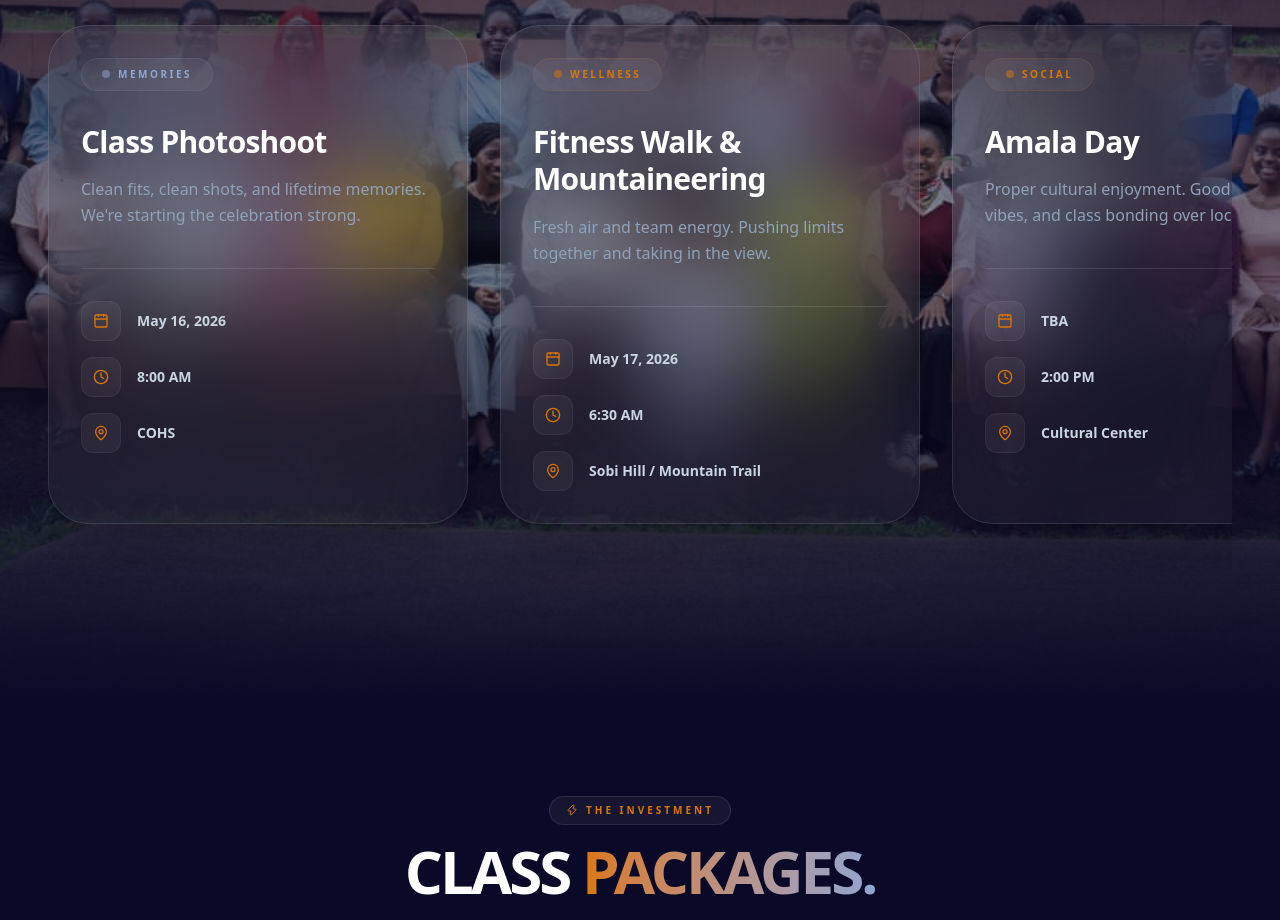
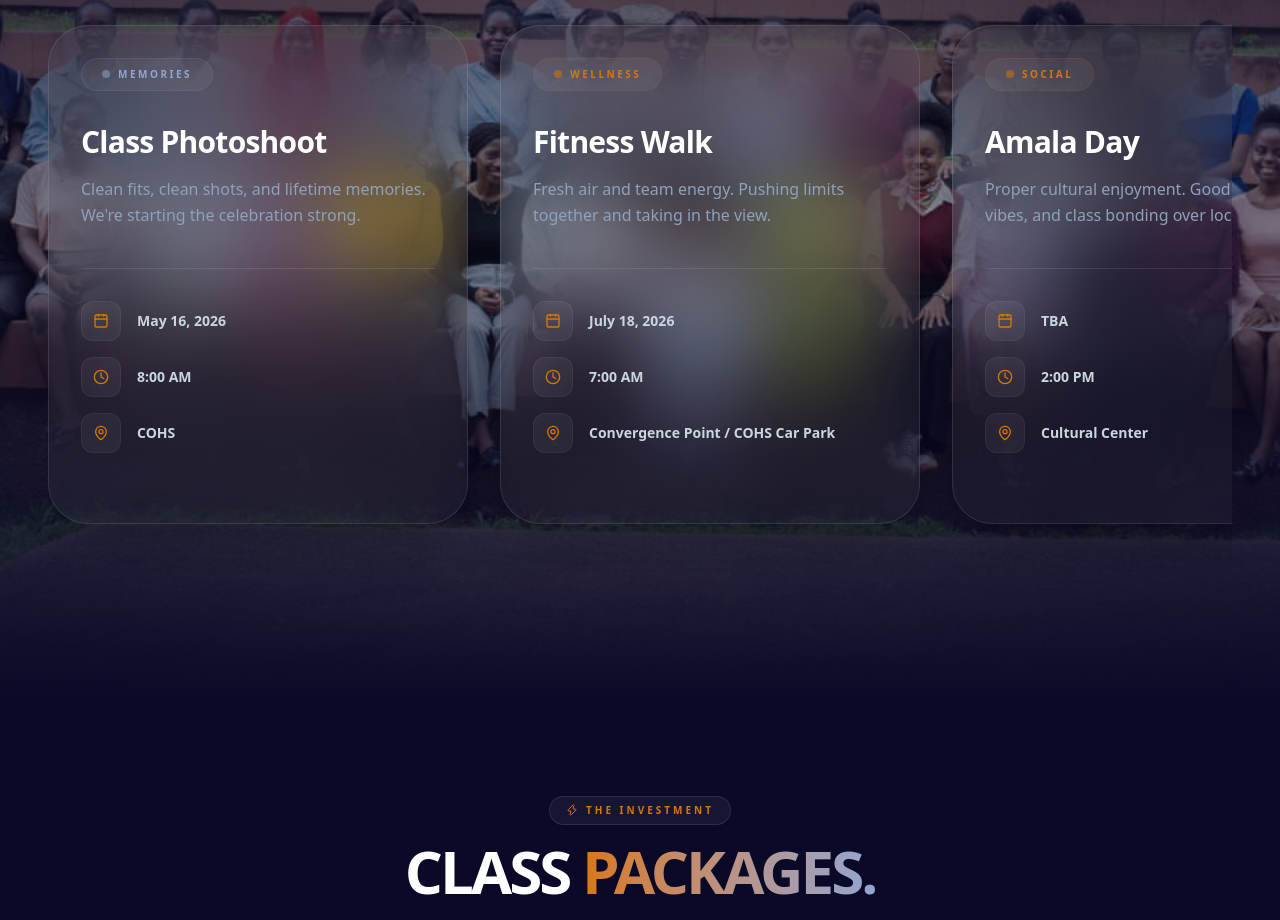
Before and after one commit to Hilosthone/genie-clinicus, a Next.js app: page / in a window 1280 px wide. Shown: the part 1960-2880 px from the top of the page. Built offline with nearby package versions, Linux system fonts and the light colour scheme.

Commit message:
feat: fitness walk updated

```diff
--- a/app/layout.tsx
+++ b/app/layout.tsx
@@ -1,13 +1,128 @@
+// // src/app/layout.tsx
+// import type { Metadata, Viewport } from 'next'
+// import { Inter, Montserrat } from 'next/font/google'
+// import './globals.css'
+// import GClogo from '@/src/components/home/images/GClogo.jpeg'
+
+// const inter = Inter({
+//   subsets: ['latin'],
+//   variable: '--font-inter',
+//   display: 'swap', // Smoother font loading
+// })
+
+// const montserrat = Montserrat({
+//   subsets: ['latin'],
+//   variable: '--font-montserrat',
+//   weight: ['700', '800', '900'],
+//   display: 'swap',
+// })
+
+// export const viewport: Viewport = {
+//   themeColor: '#0A0927', // Set this to your background color for seamless status bars
+//   width: 'device-width',
+//   initialScale: 1,
+//   maximumScale: 1, // Prevents accidental zoom on mobile inputs
+// }
+
+// export const metadata: Metadata = {
+//   title: {
+//     default: 'Genie Clinicus | OAU Med-Rehab FYB 2025',
+//     template: '%s | Genie Clinicus',
+//   },
+//   description:
+//     'The official milestone platform for the Genie Clinicus Final Year Class, Dept. of Medical Rehabilitation, Obafemi Awolowo University. Celebrating medical excellence.',
+//   keywords: [
+//     'Genie Clinicus',
+//     'Medical Rehabilitation',
+//     'FYB 2025',
+//     'OAU',
+//     'Obafemi Awolowo University',
+//     'Physiotherapy',
+//     'Occupational Therapy',
+//     'Graduation',
+//   ],
+//   authors: [{ name: 'Genie Clinicus Committee' }],
+//   creator: 'Genie Clinicus Committee',
+//   publisher: 'Obafemi Awolowo University',
+//   metadataBase: new URL('https://tinyurl.com/genie-clinicus-fyb'),
+
+//   openGraph: {
+//     title: 'Genie Clinicus | The Grand Milestone',
+//     description:
+//       'Celebrating the legacy and the journey of our final year in Medical Rehabilitation at OAU.',
+//     url: 'https://tinyurl.com/genie-clinicus-fyb',
+//     siteName: 'Genie Clinicus',
+//     images: [
+//       {
+//         url: GClogo.src,
+//         width: 1200, // Standard OG size
+//         height: 630,
+//         alt: 'Genie Clinicus Official Logo',
+//       },
+//     ],
+//     locale: 'en_US',
+//     type: 'website',
+//   },
+
+//   twitter: {
+//     card: 'summary_large_image',
+//     title: 'Genie Clinicus | FYB 2025',
+//     description: 'Celebrating the Grand Milestone of our Medical Journey.',
+//     images: [GClogo.src],
+//   },
+
+//   icons: {
+//     icon: [
+//       { url: GClogo.src },
+//       { url: GClogo.src, sizes: '32x32', type: 'image/jpeg' },
+//     ],
+//     shortcut: GClogo.src,
+//     apple: [{ url: GClogo.src, sizes: '180x180', type: 'image/jpeg' }],
+//   },
+
+//   // Optional: Add this if you create a manifest.json in /public
+//   // manifest: '/manifest.json',
+// }
+
+// export default function RootLayout({
+//   children,
+// }: {
+//   children: React.ReactNode
+// }) {
+//   return (
+//     <html lang='en' className='scroll-smooth'>
+//       <body
+//         className={`${inter.variable} ${montserrat.variable} antialiased bg-[#0A0927] text-white overflow-x-hidden`}
+//       >
+//         {/* Main Content Wrapper */}
+//         <div className='relative flex min-h-screen flex-col'>{children}</div>
+
+//         {/* Global Vertical Brand Stamp */}
+//         <div className='fixed bottom-8 left-6 z-[9999] pointer-events-none md:block hidden'>
+//           <p
+//             className='text-[9px] font-black text-white/20 uppercase tracking-[0.5em]'
+//             style={{ writingMode: 'vertical-rl' }}
+//           >
+//             GC-FYB-2025
+//           </p>
+//         </div>
+//       </body>
+//     </html>
+//   )
+// }
+
+
+
 // src/app/layout.tsx
 import type { Metadata, Viewport } from 'next'
+import GCLogo from '../app/GClogo.jpeg'
 import { Inter, Montserrat } from 'next/font/google'
 import './globals.css'
-import GClogo from '@/src/components/home/images/GClogo.jpeg'
 
 const inter = Inter({
   subsets: ['latin'],
   variable: '--font-inter',
-  display: 'swap', // Smoother font loading
+  display: 'swap',
 })
 
 const montserrat = Montserrat({
@@ -18,10 +133,10 @@ const montserrat = Montserrat({
 })
 
 export const viewport: Viewport = {
-  themeColor: '#0A0927', // Set this to your background color for seamless status bars
+  themeColor: '#0A0927',
   width: 'device-width',
   initialScale: 1,
-  maximumScale: 1, // Prevents accidental zoom on mobile inputs
+  maximumScale: 1,
 }
 
 export const metadata: Metadata = {
@@ -54,10 +169,10 @@ export const metadata: Metadata = {
     siteName: 'Genie Clinicus',
     images: [
       {
-        url: GClogo.src,
-        width: 1200, // Standard OG size
+        url: '/GC-general.jpeg',
+        width: 1200,
         height: 630,
-        alt: 'Genie Clinicus Official Logo',
+        alt: 'Genie Clinicus General Milestone Preview',
       },
     ],
     locale: 'en_US',
@@ -68,20 +183,17 @@ export const metadata: Metadata = {
     card: 'summary_large_image',
     title: 'Genie Clinicus | FYB 2025',
     description: 'Celebrating the Grand Milestone of our Medical Journey.',
-    images: [GClogo.src],
+    images: ['/GC-general.jpeg'],
   },
 
   icons: {
     icon: [
-      { url: GClogo.src },
-      { url: GClogo.src, sizes: '32x32', type: 'image/jpeg' },
+      { url: GCLogo.src, type: 'image/jpeg' },
+      { url: GCLogo.src, sizes: '32x32', type: 'image/jpeg' },
     ],
-    shortcut: GClogo.src,
-    apple: [{ url: GClogo.src, sizes: '180x180', type: 'image/jpeg' }],
+    shortcut: GCLogo.src,
+    apple: [{ url: GCLogo.src, sizes: '180x180', type: 'image/jpeg' }],
   },
-
-  // Optional: Add this if you create a manifest.json in /public
-  // manifest: '/manifest.json',
 }
 
 export default function RootLayout({
--- a/src/constants/index.ts
+++ b/src/constants/index.ts
@@ -21,10 +21,10 @@ export const EVENTS = [
     color: '#93A5D1',
   },
   {
-    title: 'Fitness Walk & Mountaineering',
-    date: 'May 17, 2026',
-    time: '6:30 AM',
-    location: 'Sobi Hill / Mountain Trail',
+    title: 'Fitness Walk',
+    date: 'July 18, 2026',
+    time: '7:00 AM',
+    location: 'Convergence Point / COHS Car Park',
     description:
       'Fresh air and team energy. Pushing limits together and taking in the view.',
     type: 'Wellness',
```
